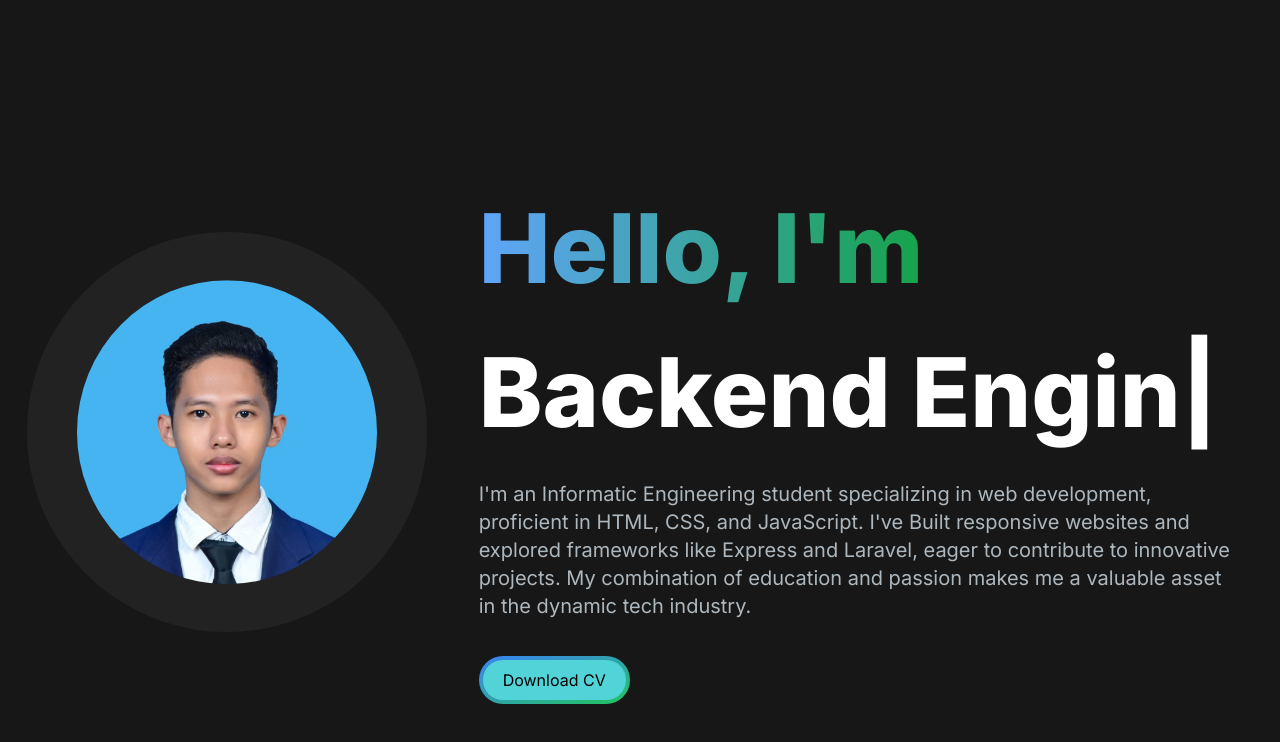
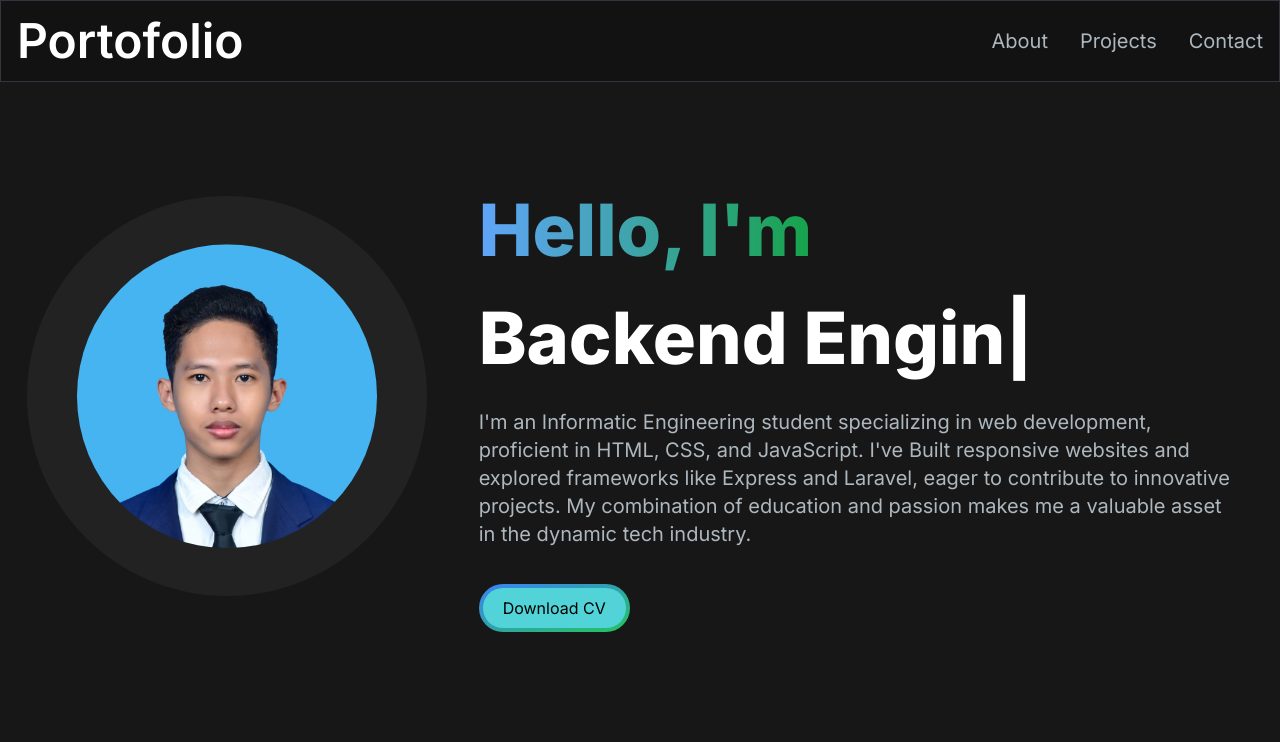
Before and after one commit to Vangzbill/Web_Portofolio, a Next.js app: page / in a window 1280 px wide. Shown: the top 742 px of the page. Built offline with nearby package versions, Linux system fonts and the light colour scheme.

Commit message:
membuat navbar, navlink dan menu overlay

```diff
--- a/next.config.js
+++ b/next.config.js
@@ -1,4 +1,13 @@
 /** @type {import('next').NextConfig} */
-const nextConfig = {}
+const nextConfig = {
+    css : {
+        modules: true,
+        loaderOptions: {
+            localIdentName: '[local]_[hash:base64:5]'
+        }
+    },
+    reactStrictMode: true,
+
+}
 
 module.exports = nextConfig
--- a/package.json
+++ b/package.json
@@ -9,11 +9,14 @@
     "lint": "next lint"
   },
   "dependencies": {
+    "@fontsource/nunito": "^5.0.16",
+    "@heroicons/react": "^1.0.6",
     "framer-motion": "^10.17.9",
     "next": "13.5.6",
     "react": "^18",
     "react-dom": "^18",
-    "react-type-animation": "^3.2.0"
+    "react-type-animation": "^3.2.0",
+    "styled-jsx": "^5.1.2"
   },
   "devDependencies": {
     "@types/node": "20.10.7",
--- a/src/app/components/HeroSection.jsx
+++ b/src/app/components/HeroSection.jsx
@@ -33,7 +33,7 @@
             transition={{ duration: 0.5 }}
             className="col-span-8 place-self-center text-center sm:text-left justify-self-start ml-9 mt-0"
           >
-            <h1 className="text-white mb-4 text-4xl sm:text-5xl lg:text-8xl lg:leading-normal font-extrabold">
+            <h1 className="text-white mb-4 text-3xl sm:text-4xl lg:text-7xl lg:leading-normal font-extrabold">
             <span className="text-transparent bg-clip-text bg-gradient-to-r from-primary-400 to-secondary-600">
               Hello, I&apos;m{" "}
             </span>
--- /dev/null
+++ b/src/app/components/MenuOverlay.jsx
@@ -0,0 +1,16 @@
+import React from "react";
+import NavLink from "./NavLink";
+
+const MenuOverlay = ({ links }) => {
+    return (
+      <ul className="flex flex-col py-4 items-center">
+        {links.map((link, index) => (
+          <li key={index}>
+            <NavLink href={link.path} title={link.title} />
+          </li>
+        ))}
+      </ul>
+    );
+};
+
+export default MenuOverlay;
--- /dev/null
+++ b/src/app/components/NavLink.jsx
@@ -0,0 +1,14 @@
+import Link from "next/link";
+
+const NavLink = ({ href, title }) => {
+  return (
+    <Link
+      href={href}
+      className="block py-2 pl-3 pr-4 text-[#ADB7BE] sm:text-xl rounded md:p-0 hover:text-white"
+    >
+      {title}
+    </Link>
+  );
+};
+
+export default NavLink;
--- /dev/null
+++ b/src/app/components/Navbar.jsx
@@ -0,0 +1,75 @@
+"use client";
+import Link from "next/link";
+import React, { useState } from "react";
+import NavLink from "./NavLink";
+import { BanIcon, XIcon } from "@heroicons/react/solid";
+import MenuOverlay from "./MenuOverlay";
+import "@fontsource/nunito";
+
+const navLinks = [
+  {
+    title: "About",
+    path: "#about",
+  },
+  {
+    title: "Projects",
+    path: "#projects",
+  },
+  {
+    title: "Contact",
+    path: "#contact",
+  },
+];
+
+const Navbar = () => {
+  const [navbarOpen, setNavbarOpen] = useState(false);
+
+  return (
+    <nav className="fixed mx-auto border border-[#33353F] top-0 left-0 right-0 z-10 bg-[#121212] bg-opacity-100">
+
+
+      <div className="flex container lg:py-4 flex-wrap items-center justify-between mx-auto px-4 py-2">
+        <Link
+          href={"/"}
+          className="text-2xl md:text-5xl text-white font-semibold font-custom"
+        >
+            <style jsx>{`
+            .font-custom {
+            font-family: 'Nunito', Verdana, Geneva, Tahoma, sans-serif;
+            }
+        `}</style>
+          Portofolio
+        </Link>
+        <div className="mobile-menu block md:hidden">
+          {!navbarOpen ? (
+            <button
+              onClick={() => setNavbarOpen(true)}
+              className="flex items-center px-3 py-2 border rounded border-slate-200 text-slate-200 hover:text-white hover:border-white"
+            >
+              <BanIcon className="h-5 w-5" />
+            </button>
+          ) : (
+            <button
+              onClick={() => setNavbarOpen(false)}
+              className="flex items-center px-3 py-2 border rounded border-slate-200 text-slate-200 hover:text-white hover:border-white"
+            >
+              <XIcon className="h-5 w-5" />
+            </button>
+          )}
+        </div>
+        <div className="menu hidden md:block md:w-auto" id="navbar">
+          <ul className="flex p-4 md:p-0 md:flex-row md:space-x-8 mt-0">
+            {navLinks.map((link, index) => (
+              <li key={index}>
+                <NavLink href={link.path} title={link.title} />
+              </li>
+            ))}
+          </ul>
+        </div>
+      </div>
+      {navbarOpen ? <MenuOverlay links={navLinks} /> : null}
+    </nav>
+  );
+};
+
+export default Navbar;
--- a/src/app/page.js
+++ b/src/app/page.js
@@ -1,10 +1,10 @@
 import HeroSection from "./components/HeroSection";
-// import Navbar from "./components/Navbar";
+import Navbar from "./components/Navbar";
 
 export default function Home() {
   return (
     <main className="flex min-h-screen flex-col bg-[#181717]">
-      {/* <Navbar /> */}
+      <Navbar />
       <div className="container mt-24 mx-auto px-12 py-4">
         <HeroSection />
       </div>
```
Also changed, not shown: 1 other file (tests, documents, lock files or other folders).
